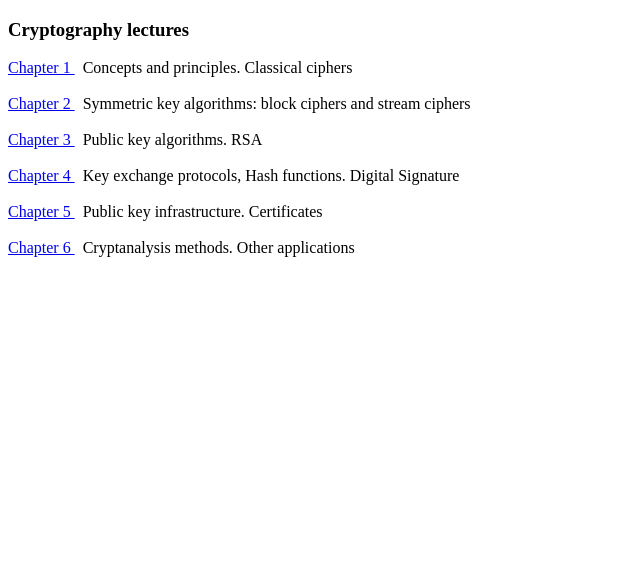
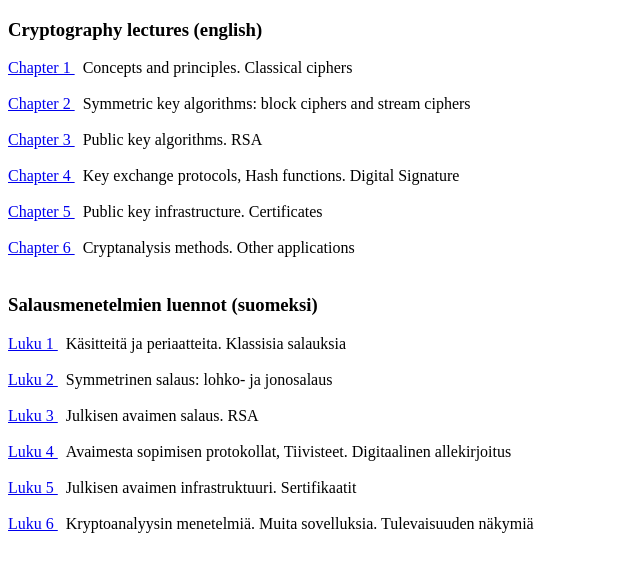
Before and after one commit to jteeriaho/cryptolectures, a plain HTML site: page index.html in a window 1280 px wide. Shown: the whole page, without its empty margins (0-640 px from the left). Drawn offline with Linux system fonts and the light colour scheme.

Commit message:
update0911

```diff
--- a/index.html
+++ b/index.html
@@ -1,7 +1,7 @@
 <!DOCTYPE html>
 <html>
 <body>
-<h3>Cryptography lectures</h3>
+<h3>Cryptography lectures (english)</h3>
 
 <a href="krypto1.pdf">Chapter 1 </a>
 &nbsp&nbspConcepts and principles. Classical ciphers<br><br>
@@ -15,5 +15,19 @@
 &nbsp&nbspPublic key infrastructure. Certificates<br><br>
 <a href="krypto6.pdf">Chapter 6 </a>
 &nbsp&nbspCryptanalysis methods. Other applications<br><br>
+<h3>Salausmenetelmien luennot (suomeksi)</h3>
+
+<a href="crypto1.pdf">Luku 1 </a>
+&nbsp&nbspKäsitteitä ja periaatteita. Klassisia salauksia<br><br>
+<a href="crypto2.pdf">Luku 2 </a>
+&nbsp&nbspSymmetrinen salaus: lohko- ja jonosalaus<br><br>
+<a href="crypto3.pdf">Luku 3 </a>
+&nbsp&nbspJulkisen avaimen salaus. RSA <br><br>
+<a href="crypto4.pdf">Luku 4 </a>
+&nbsp&nbspAvaimesta sopimisen protokollat, Tiivisteet. Digitaalinen allekirjoitus<br><br>
+<a href="crypto5.pdf">Luku 5 </a>
+&nbsp&nbspJulkisen avaimen infrastruktuuri. Sertifikaatit<br><br>
+<a href="crypto6.pdf">Luku 6 </a>
+&nbsp&nbspKryptoanalyysin menetelmiä. Muita sovelluksia. Tulevaisuuden näkymiä<br><br>
 </body>
 </html>
```
Also changed, not shown: 10 other files.
